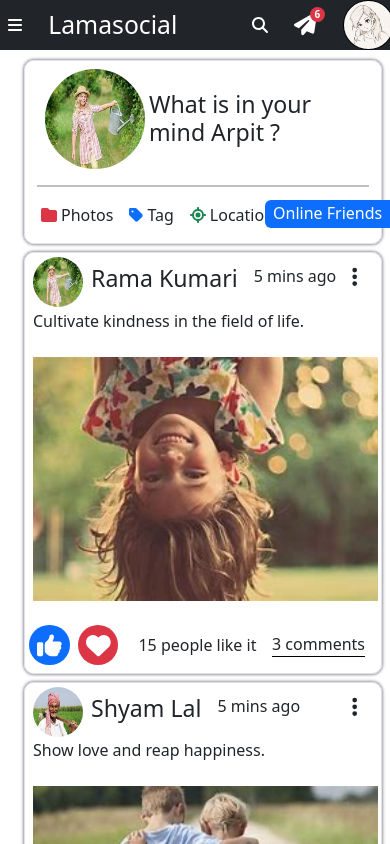
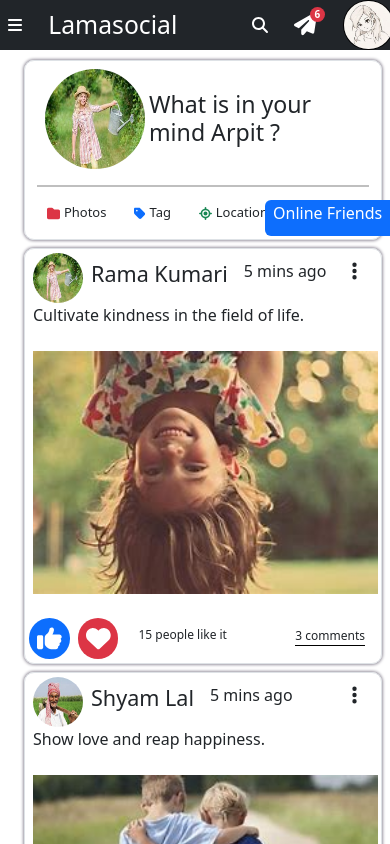
Before and after one commit to rajgahlot1/social_media, a React (Create React App) app: page / in a window 390 px wide. Shown: the top 844 px of the page. Built offline with nearby package versions, Linux system fonts and the light colour scheme.

Commit message:
fotn size changed

```diff
--- a/src/Homepage.jsx
+++ b/src/Homepage.jsx
@@ -72,9 +72,9 @@ const Homepage = () => {
                 src={val.farmerlogo}
                 alt=""
               />
-              <h3 className="mt-1  flex p-2">{val.farmername}</h3>
+              <h3 className="mt-1  flex p-2 fs-4">{val.farmername}</h3>
               <h4 className=" p-2 fs-6 fs-md-1 fw-light flex">5 mins ago</h4>
-              <div className="position-absolute mt-2 end-0 me-4 fs-4">
+              <div className="position-absolute mt-2 end-0 me-4 fs-5">
                 <FontAwesomeIcon icon={faEllipsisV} />
               </div>
             </div>
--- a/src/index.css
+++ b/src/index.css
@@ -1,4 +1,4 @@
-.badge
+/* icons */
 *,body{
     margin:0;
     padding:0;
@@ -73,6 +73,12 @@ top:0;
  .homepage2.homepagetwo{
     width:100%;
  }
+ .homepageicon{
+    font-size:12px;
+ }
+ .homepage .container .icons{
+    font-size:13px;
+}
     }
 @media(max-width:768px){
 .homebar{
```
